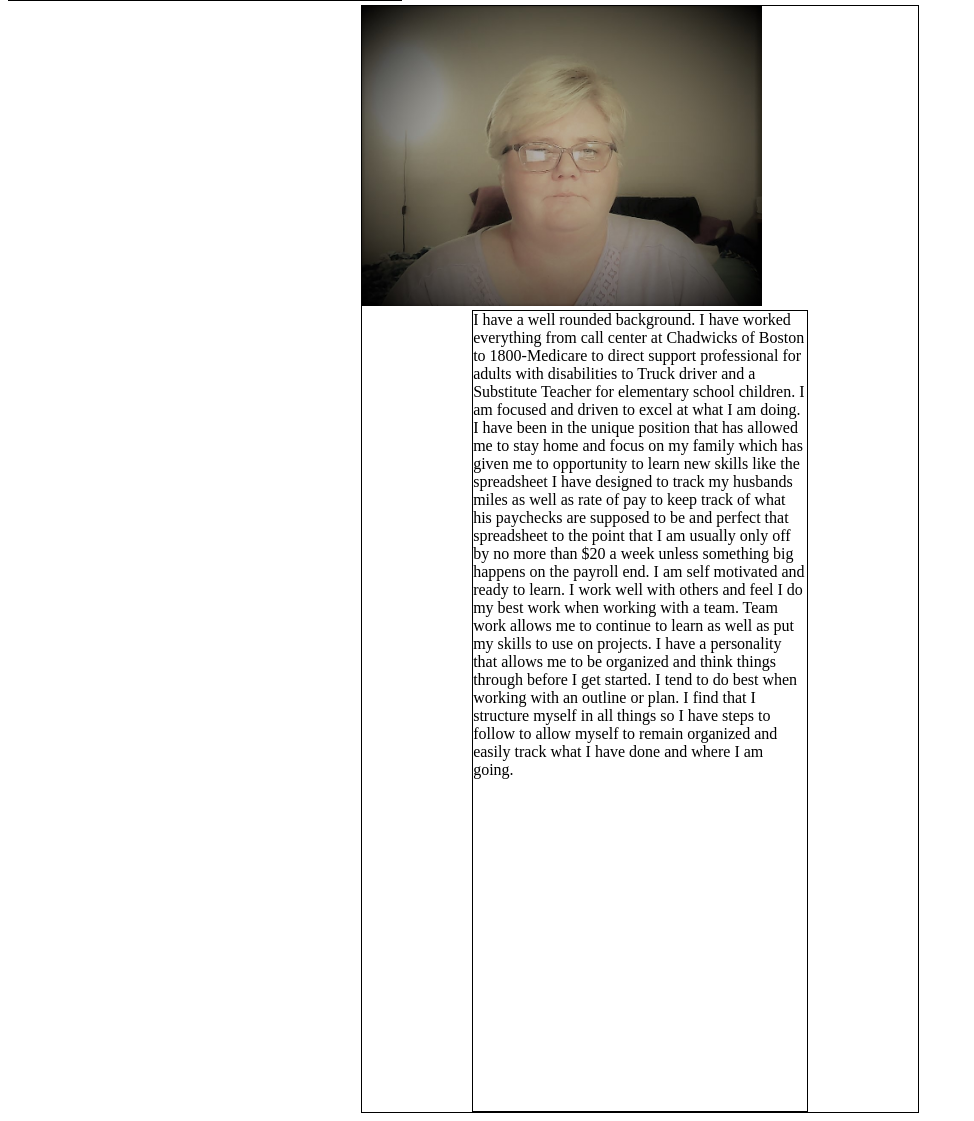
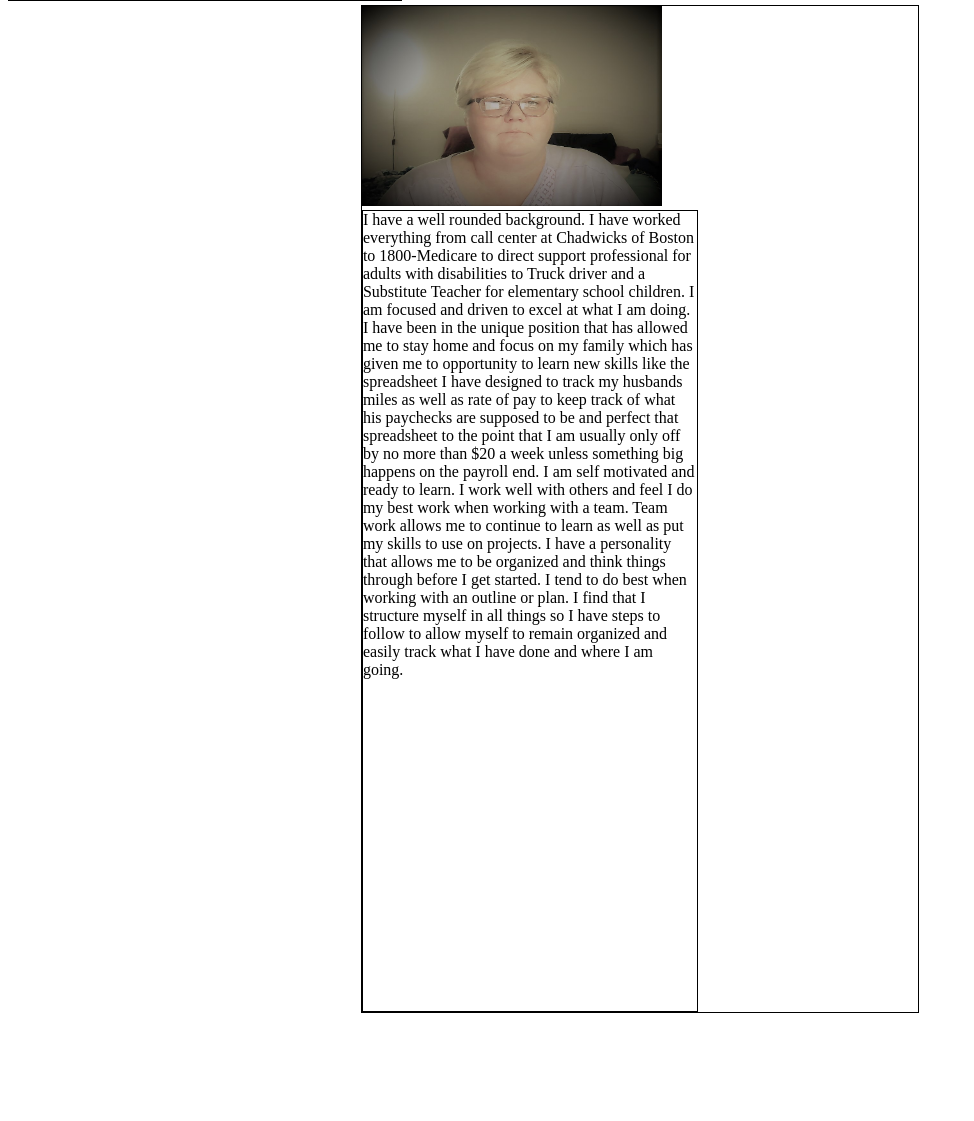
Before and after one commit to becjohnson/teamWind, a plain HTML site: page index.html in a window 1280 px wide. Shown: the part 896-2017 px from the top of the page, without its empty margins (0-974 px from the left). After the commit the page ends 1917 px from the top, so only its background shows below. Drawn offline with Linux system fonts and the light colour scheme.

Commit message:
css changes

```diff
--- a/styles.css
+++ b/styles.css
@@ -31,10 +31,10 @@ div.marji{
     height: 600pt;
     border:black solid 1pt;
     margin:auto;
-    display: block;
+    display: inline-block;
 }
 img.marji{
-    width: 400px;
-    height:300px;
+    width: 300px;
+    height:200px;
 
 }
```
